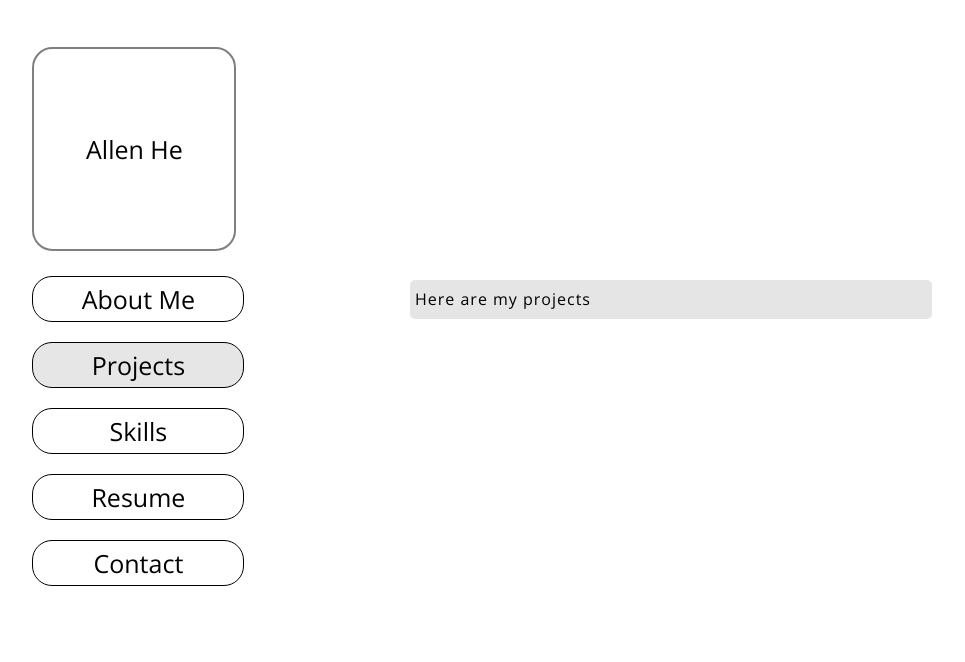
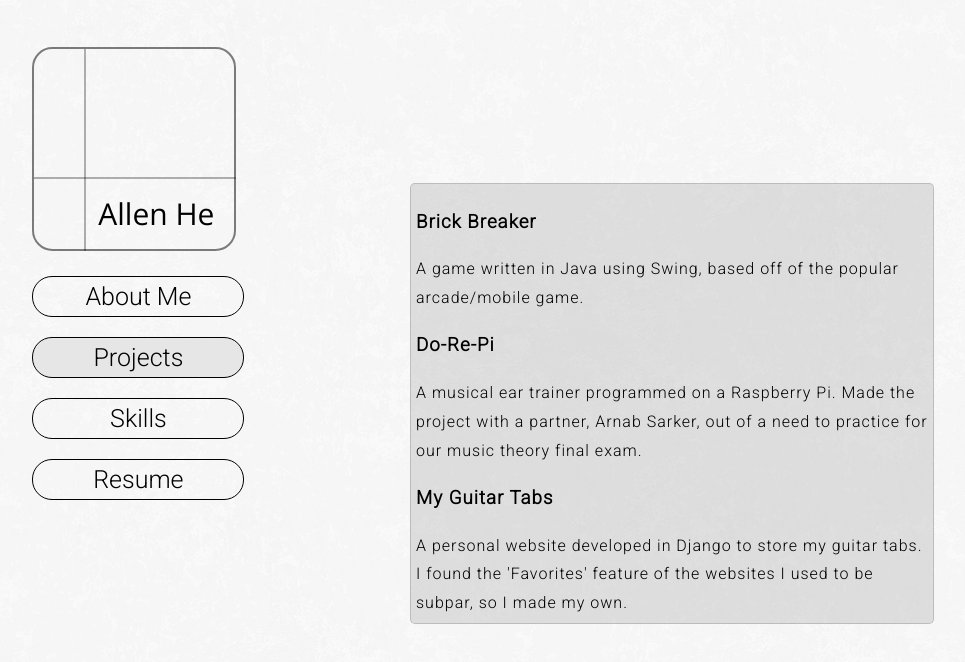
Before and after one commit to heallen/heallen.github.io, a plain HTML site: page index.html in a window 1280 px wide. Both pictures are taken after a click on the item "Projects". Shown: the whole page, without its empty margins (102-1067 px from the left). Drawn offline with nearby package versions, Linux system fonts and the light colour scheme.

Commit message:
Added content, styling

```diff
--- a/css/base.css
+++ b/css/base.css
@@ -20,17 +20,36 @@
 
 #name{
 	position: absolute;
- 	top: 50%;
+	right: 10%;
+	bottom: 7.5%;
+	font-size: 30px;
+ 	/*top: 50%;
  	left: 50%;
-  	transform: translate(-50%, -50%);
+  	transform: translate(-50%, -50%);*/
+  	font-family: 'Open Sans', sans-serif;
+}
+
+#navbar #horizontalBar{
+	width: 100%;
+	position: absolute;
+	bottom: 35%;
+	border: solid rgba(0,0,0,0.3) 1px;
+}
+
+#navbar #verticalBar{
+	height: 100%;
+	position: absolute;
+	left: 25%;
+	border: solid rgba(0,0,0,0.3) 1px;
 }
 
 #display-container{
 	position: absolute;
-	top: 35%;
+	bottom: 22%;
 	left: 40%;
 	width: 40%;
 	background-color: rgba(0,0,0,0.1);
+	border: solid rgba(0,0,0,0.15) 1px;
 	border-radius: 5px;
 	padding: 5px;
 }
@@ -41,22 +60,23 @@
 	line-height: 180%;
 }
 
-ul .active{
+#contents-nameCircle{
+	display: block;
+	text-align: center;
+	margin: 25px;
+}
+
+#navbar ul .active{
 	background-color: #E6E6E6;
 	color: black;
 }
 
-#contents-nameCircle{
-	display: block;
-	text-align: center
-}
-
-ul{
+#navbar ul{
 	list-style-type: none;
 	padding: 0px;
 }
 
-li{
+#navbar li{
 	padding: 5px;
 	margin-bottom: 20px;
 	border: solid black 1px;
@@ -65,8 +85,13 @@ li{
 	text-align: center
 }
 
+a{
+	color: inherit;
+	text-decoration: none;
+}
+
 body{
-	/*background-image: url(../images/concrete.png);*/
-	font-family: 'Open Sans', sans-serif;
+	background-image: url(../images/wall.png);
+	font-family: 'Roboto', sans-serif;
 	font-weight: 300;
 }
--- a/index.html
+++ b/index.html
@@ -2,6 +2,7 @@
 	<head>
 		<meta charset="utf-8">
 		<link href="https://fonts.googleapis.com/css?family=Open+Sans" rel="stylesheet">
+		<link href="https://fonts.googleapis.com/css?family=Roboto:300" rel="stylesheet">
 		<link rel="stylesheet" type="text/css" href='css/base.css'>
 		<link rel="icon" type="image/x-icon" href='images/favicon.ico'>
 		<link rel="stylesheet" href='js/jqueryui/jquery-ui.min.css'>
@@ -10,13 +11,17 @@
 
 	<body>
 		<div id='navbar'>
-			<div id='nameCircle'><div id='name'>Allen He</div></div>
+			<div id='nameCircle'>
+				<div id='horizontalBar'></div>
+				<div id='verticalBar'></div>
+				<div id='name'>Allen He</div>
+			</div>
 			<ul id=''>
 				<li id="aboutme"> About Me </li>
 				<li id="projects"> Projects </li>
 				<li id="skills"> Skills </li>
-				<li id="resume"> Resume </li>
-				<li id="contact"> Contact </li>
+				<a href="./files/Resume.pdf"><li id="resume"> Resume </li></a>
+				<!-- <li id="contact"> Contact </li> -->
 			</ul>
 		</div>
 
@@ -24,29 +29,46 @@
 			<div class="contents" id='contents-nameCircle'>
 				Welcome
 			</div>
+
 			<div class="contents" id='contents-aboutme'>
 				<p>
 					Hey! I'm Allen. I am a sophomore currently study Computer Science at
 					the University of Pennsylvania with a plan to minor in Music and Math.
 				</p>
 				<p>
-					I'm an avid student of programming and also a passionate musician. I
-					grew up with the violin, and taught myself the guitar a few years ago.
+					I love to play guitar and sing in my free time, as well as play the violin.
+					I enjoy pickup basketball and soccer, even if I always try to emulate NBA and
+					Premier League players and look like a fool.
 				</p>
+			</div>
 
+			<div class="contents" id='contents-projects'>
+				<h3>Brick Breaker</h3>
+				A game written in Java using Swing, based off of the popular arcade/mobile game.
+				<h3>Do-Re-Pi</h3>
+				A musical ear trainer programmed on a Raspberry Pi. Made the project with a partner, Arnab Sarker, out of a need to practice for our music theory final exam.
+				<h3>My Guitar Tabs</h3>
+				A personal website developed in Django to store my guitar tabs. I found the 'Favorites'
+				feature of the websites I used to be subpar, so I made my own.
 			</div>
-			<div class="contents" id='contents-projects'>
-				Here are my projects
-			</div>
+
 			<div class="contents" id='contents-skills'>
-				Here are my skills
+				<ul>
+					<li>Java</li>
+					<li>Python</li>
+					<li>C</li>
+					<li>Bash</li>
+					<li>HTML/CSS</li>
+					<li>Javascript</li>
+					<li>OCaml</li>
+				</ul>
 			</div>
 			<div class="contents" id='contents-resume'>
 				Here is my resume
 			</div>
-			<div class="contents" id='contents-contact'>
+			<!-- <div class="contents" id='contents-contact'>
 				Contact info
-			</div>
+			</div> -->
 		</div>
 
 		<script src="js/jqueryui/external/jquery/jquery.js"></script>
```
Also changed, not shown: images/favicon.ico (added), images/linen.png (added), images/wall.png (added), 1 other file.
